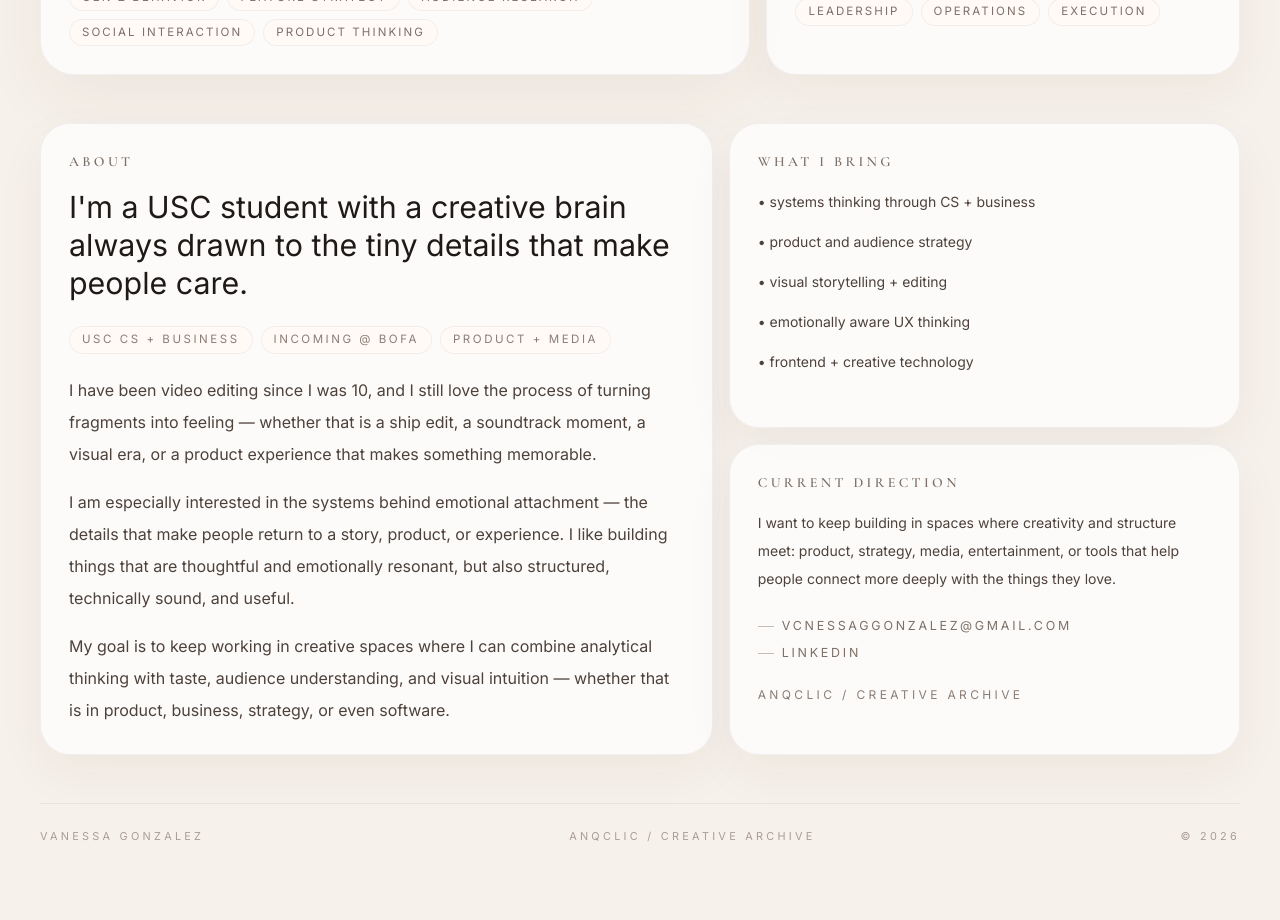
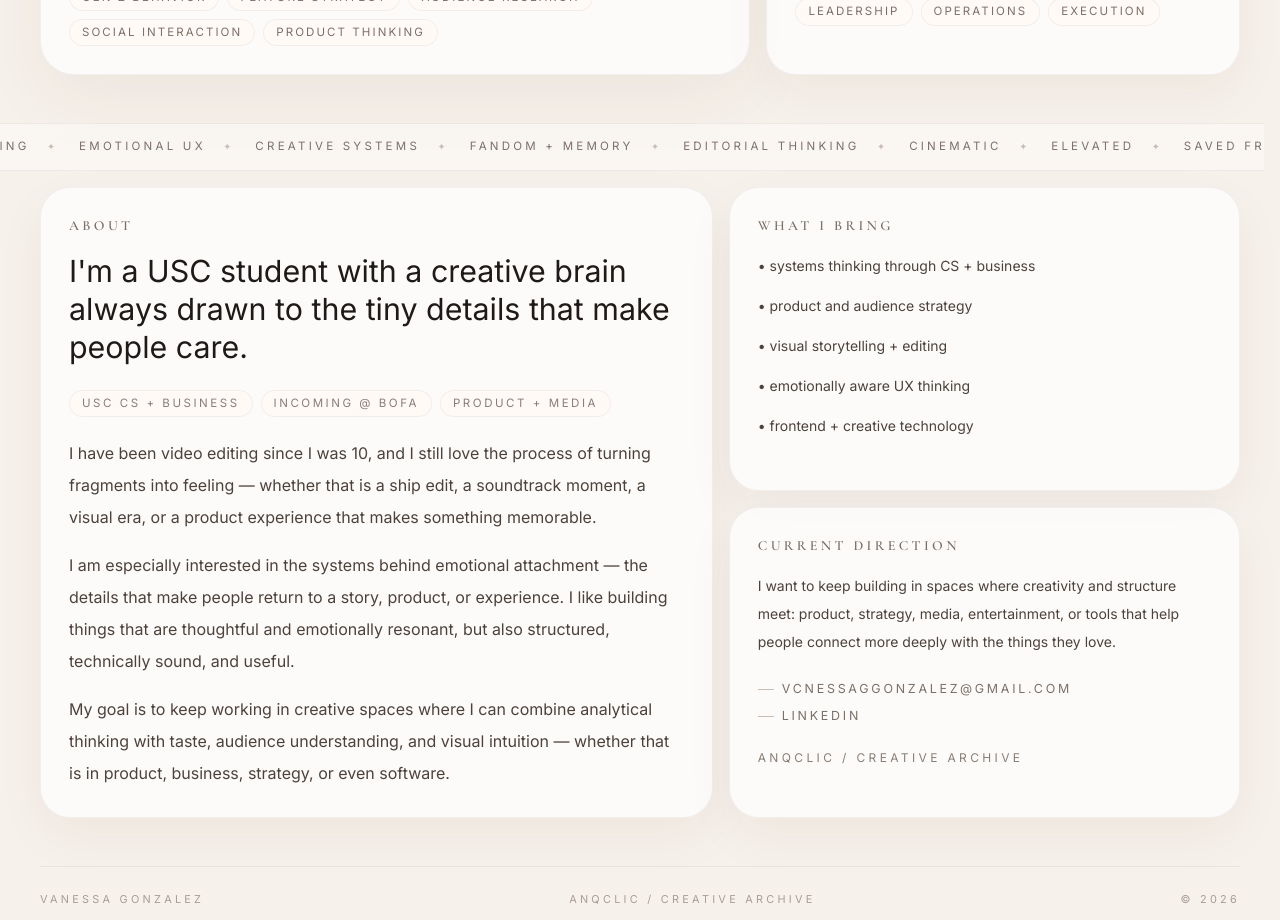
Before and after one commit to vanessaggonzalez/portfolio, a Next.js app: page / in a window 1280 px wide. Shown: the part 2760-3680 px from the top of the page. Before the commit the page ends 3636 px from the top, so only its background shows below. Built offline with nearby package versions, Linux system fonts and the light colour scheme; no server answers.

Commit message:
added marquee ticker

```diff
--- a/app/page.tsx
+++ b/app/page.tsx
@@ -20,6 +20,7 @@ import Image from "next/image";
 import { useEffect } from "react";
 import Signature from "@/components/Signature";
 import NowPlaying from "@/components/NowPlaying";
+import MarqueeTicker from "@/components/MarqueeTicker";
 
 // ─── Staggered reveal: fires when each card scrolls into view ─────────────────
 function useReveal() {
@@ -650,6 +651,8 @@ export default function Home() {
           </div>
         </section>
 
+        <MarqueeTicker />
+
         {/* ABOUT */}
         <section id="about" className="mx-auto max-w-7xl px-4 pb-12 sm:px-6 lg:px-10">
           <div className="grid gap-4 lg:grid-cols-[1.25fr_0.95fr]">
--- /dev/null
+++ b/components/MarqueeTicker.tsx
@@ -0,0 +1,113 @@
+"use client";
+
+// ─── MarqueeTicker ─────────────────────────────────────────────────────────────
+// Editorial marquee strip — sits between the Work and About sections.
+// Single row, slow drift, warm palette to match the portfolio aesthetic.
+//
+// Usage: drop <MarqueeTicker /> between the #work and #about <section> tags
+// in page.tsx. No props needed.
+// ──────────────────────────────────────────────────────────────────────────────
+
+export default function MarqueeTicker() {
+  const items = [
+    "product strategy",
+    "visual storytelling",
+    "emotional ux",
+    "creative systems",
+    "fandom + memory",
+    "editorial thinking",
+    "cinematic",
+    "elevated",
+    "saved fragments",
+    "usc cs + business",
+    "frontend",
+    "anqclic",
+  ];
+
+  // Duplicate so the loop is seamless
+  const doubled = [...items, ...items];
+
+  return (
+    <div className="marquee-ticker-wrapper">
+      <div className="marquee-ticker-inner">
+        {doubled.map((item, i) => (
+          <span key={i} className="marquee-ticker-item">
+            {item}
+            <span className="marquee-ticker-sep" aria-hidden="true">✦</span>
+          </span>
+        ))}
+      </div>
+
+      <style>{`
+        /* ── wrapper: full-bleed, sits between sections ── */
+        .marquee-ticker-wrapper {
+          width: 100%;
+          overflow: hidden;
+          border-top: 1px solid rgba(32, 28, 26, 0.06);
+          border-bottom: 1px solid rgba(32, 28, 26, 0.06);
+          background: rgba(255, 255, 255, 0.38);
+          backdrop-filter: blur(6px);
+          -webkit-backdrop-filter: blur(6px);
+          padding: 14px 0;
+          /* pull it out of the padded section containers */
+          margin-left: calc(-1 * var(--page-px, 1rem));
+          margin-right: calc(-1 * var(--page-px, 1rem));
+          /* vertical breathing room */
+          margin-bottom: 1rem;
+        }
+
+        /* ── scrolling track ── */
+        .marquee-ticker-inner {
+          display: flex;
+          white-space: nowrap;
+          animation: marquee-scroll 38s linear infinite;
+          width: max-content;
+        }
+
+        /* pause on hover for readability */
+        .marquee-ticker-wrapper:hover .marquee-ticker-inner {
+          animation-play-state: paused;
+        }
+
+        /* ── individual item ── */
+        .marquee-ticker-item {
+          display: inline-flex;
+          align-items: center;
+          gap: 0;
+          font-size: 0.72rem;
+          letter-spacing: 0.28em;
+          text-transform: uppercase;
+          color: #7c7068;
+          padding: 0 0.1rem;
+          transition: color 180ms ease;
+        }
+
+        .marquee-ticker-wrapper:hover .marquee-ticker-item:hover {
+          color: #201c1a;
+        }
+
+        /* ── separator ── */
+        .marquee-ticker-sep {
+          display: inline-block;
+          margin: 0 1.1rem;
+          font-size: 0.6rem;
+          color: #c8bdb2;
+          vertical-align: middle;
+        }
+
+        /* ── keyframe: scroll exactly half (one set of items) then reset ── */
+        @keyframes marquee-scroll {
+          0%   { transform: translateX(0); }
+          100% { transform: translateX(-50%); }
+        }
+
+        /* ── respect reduced motion ── */
+        @media (prefers-reduced-motion: reduce) {
+          .marquee-ticker-inner {
+            animation: none;
+          }
+        }
+      `}</style>
+    </div>
+  );
+}
```
